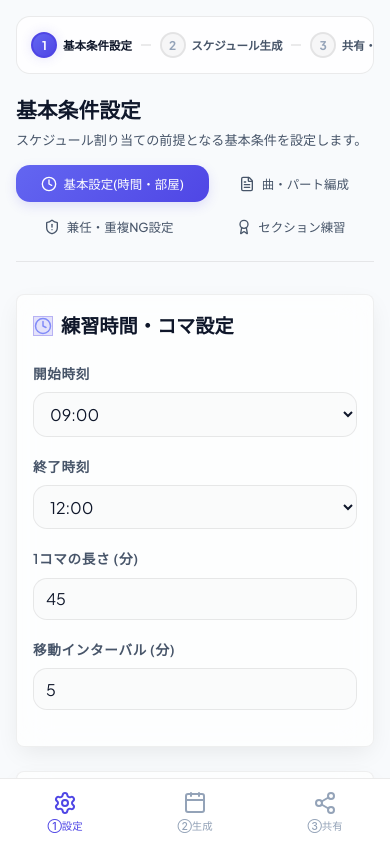
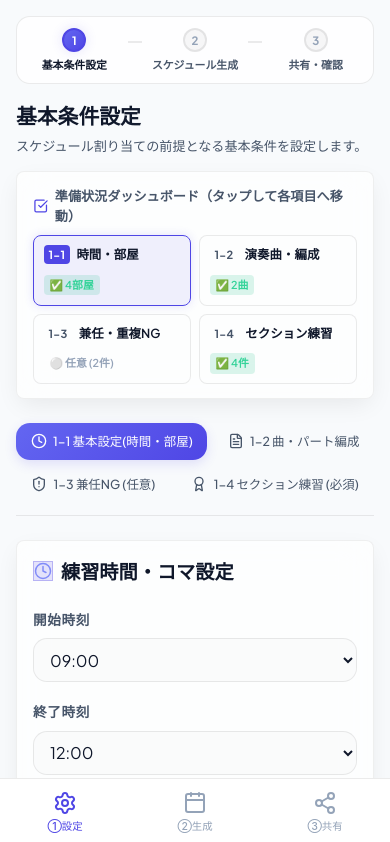
Before and after one commit to zfzeR1/brass-scheduler, a React (Vite) app: page / in a window 390 px wide. Shown: the top 842 px of the page. Built offline with nearby package versions, Linux system fonts and the light colour scheme.

Commit message:
feat: 全体進捗バーのスマホ1画面化・基本条件設定の準備状況ダッシュボード・サブステップ誘導ボタン・未入力ガード機能

```diff
--- a/src/App.tsx
+++ b/src/App.tsx
@@ -236,6 +236,28 @@ export default function App() {
     }
   }, [state, isMemberMode]);
 
+  // タブ切り替え時の未入力事前チェック（ガード機能）
+  const handleTabChange = (targetTab: TabKey) => {
+    if (targetTab === 'schedule' || targetTab === 'share') {
+      if (state.rooms.length === 0) {
+        alert('⚠️ 練習室が1部屋も登録されていません。\nまずは「1-1 基本設定(時間・部屋)」で練習室を登録してください。');
+        setActiveTab('master');
+        return;
+      }
+      if (state.songs.length === 0) {
+        alert('⚠️ 演奏曲が1曲も登録されていません。\n「1-2 曲・パート編成」で演奏曲を登録してください。');
+        setActiveTab('master');
+        return;
+      }
+      if (state.entries.length === 0) {
+        alert('⚠️ スケジュールを作成する「セクション練習」がまだ1件も登録されていません。\n「1-4 セクション練習」で練習内容を登録してください。');
+        setActiveTab('master');
+        return;
+      }
+    }
+    setActiveTab(targetTab);
+  };
+
   // 共有リンク生成
   const handleGenerateShareLink = () => {
     const encoded = encodeScheduleData(state);
@@ -299,7 +321,7 @@ export default function App() {
         <nav className="nav-links">
           <button
             className={`nav-btn ${activeTab === 'master' ? 'active' : ''}`}
-            onClick={() => setActiveTab('master')}
+            onClick={() => handleTabChange('master')}
           >
             <Settings size={18} />
             <span>STEP 1: 基本条件設定</span>
@@ -307,7 +329,7 @@ export default function App() {
 
           <button
             className={`nav-btn ${activeTab === 'schedule' ? 'active' : ''}`}
-            onClick={() => setActiveTab('schedule')}
+            onClick={() => handleTabChange('schedule')}
           >
             <Calendar size={18} />
             <span>STEP 2: スケジュール生成</span>
@@ -315,7 +337,7 @@ export default function App() {
 
           <button
             className={`nav-btn ${activeTab === 'share' ? 'active' : ''}`}
-            onClick={() => setActiveTab('share')}
+            onClick={() => handleTabChange('share')}
           >
             <Share2 size={18} />
             <span>STEP 3: 共有・確認</span>
@@ -338,7 +360,7 @@ export default function App() {
             <Fragment key={step.key}>
               <button
                 className={`stepper-step ${activeTab === step.key ? 'active' : ''}`}
-                onClick={() => setActiveTab(step.key)}
+                onClick={() => handleTabChange(step.key)}
               >
                 <div className="stepper-number">{step.num}</div>
                 <div className="stepper-text">
@@ -353,14 +375,11 @@ export default function App() {
 
         {/* ---------- STEP 1: 基本条件設定 ---------- */}
         {activeTab === 'master' && (
-          <>
-            <MasterDataTab state={state} setState={setState} />
-            <div className="next-step-bar">
-              <button className="btn btn-primary btn-next-step" onClick={() => setActiveTab('schedule')}>
-                次へ: スケジュール生成に進む <ChevronRight size={18} />
-              </button>
-            </div>
-          </>
+          <MasterDataTab
+            state={state}
+            setState={setState}
+            onProceedToSchedule={() => handleTabChange('schedule')}
+          />
         )}
 
         {/* ---------- STEP 2: スケジュール生成 ---------- */}
@@ -432,21 +451,21 @@ export default function App() {
       <nav className="mobile-bottom-nav">
         <button
           className={`mobile-nav-btn ${activeTab === 'master' ? 'active' : ''}`}
-          onClick={() => setActiveTab('master')}
+          onClick={() => handleTabChange('master')}
         >
           <Settings size={22} className="nav-icon" />
           <span>①設定</span>
         </button>
         <button
           className={`mobile-nav-btn ${activeTab === 'schedule' ? 'active' : ''}`}
-          onClick={() => setActiveTab('schedule')}
+          onClick={() => handleTabChange('schedule')}
         >
           <Calendar size={22} className="nav-icon" />
           <span>②生成</span>
         </button>
         <button
           className={`mobile-nav-btn ${activeTab === 'share' ? 'active' : ''}`}
-          onClick={() => setActiveTab('share')}
+          onClick={() => handleTabChange('share')}
         >
           <Share2 size={22} className="nav-icon" />
           <span>③共有</span>
--- a/src/components/MasterDataTab.tsx
+++ b/src/components/MasterDataTab.tsx
@@ -9,16 +9,39 @@ import type {
   PartReference
 } from '../types';
 import { STANDARD_PART_COUNTS } from '../types';
-import { Plus, Trash2, Clock, MapPin, ShieldAlert, Award, FileText, CheckSquare, Square, ArrowUp, ArrowDown, Edit3 } from 'lucide-react';
+import { Plus, Trash2, Clock, MapPin, ShieldAlert, Award, FileText, CheckSquare, Square, ArrowUp, ArrowDown, Edit3, ChevronRight } from 'lucide-react';
 import { formatPartName } from '../utils/scheduler';
 
 interface MasterDataTabProps {
   state: ScheduleState;
   setState: React.Dispatch<React.SetStateAction<ScheduleState>>;
+  onProceedToSchedule?: () => void;
 }
 
-export default function MasterDataTab({ state, setState }: MasterDataTabProps) {
+export default function MasterDataTab({ state, setState, onProceedToSchedule }: MasterDataTabProps) {
   const [subTab, setSubTab] = useState<'settings' | 'songs' | 'ng-pairs' | 'entries'>('settings');
+
+  // 未入力事前チェック（ガード機能）
+  const validateAndProceedToSchedule = () => {
+    if (state.rooms.length === 0) {
+      alert('⚠️ 練習室が1部屋も登録されていません。\nまずは「1-1 基本設定(時間・部屋)」で練習室を登録してください。');
+      setSubTab('settings');
+      return;
+    }
+    if (state.songs.length === 0) {
+      alert('⚠️ 演奏曲が1曲も登録されていません。\n「1-2 曲・パート編成」で演奏曲を登録してください。');
+      setSubTab('songs');
+      return;
+    }
+    if (state.entries.length === 0) {
+      alert('⚠️ スケジュールを作成する「セクション練習」がまだ1件も登録されていません。\n「1-4 セクション練習」で練習内容を登録してください。');
+      setSubTab('entries');
+      return;
+    }
+    if (onProceedToSchedule) {
+      onProceedToSchedule();
+    }
+  };
 
   // --- セクション練習 編集用ステート ---
   const [editingEntryId, setEditingEntryId] = useState<string | null>(null);
@@ -374,23 +397,100 @@ export default function MasterDataTab({ state, setState }: MasterDataTabProps) {
       <h1 className="page-title">基本条件設定</h1>
       <p className="page-subtitle">スケジュール割り当ての前提となる基本条件を設定します。</p>
 
+      {/* 準備状況ダッシュボード */}
+      <div className="status-dashboard glass-card" style={{ marginBottom: '1.5rem', padding: '0.85rem 1rem' }}>
+        <div style={{ fontSize: '0.82rem', fontWeight: 600, color: 'var(--text-secondary)', marginBottom: '0.6rem', display: 'flex', alignItems: 'center', gap: '0.4rem' }}>
+          <CheckSquare size={16} style={{ color: 'var(--primary)' }} />
+          <span>準備状況ダッシュボード（タップして各項目へ移動）</span>
+        </div>
+        <div className="dashboard-grid">
+          {/* 1-1 時間・部屋 */}
+          <div
+            className={`dashboard-card ${subTab === 'settings' ? 'active' : ''}`}
+            onClick={() => setSubTab('settings')}
+          >
+            <div className="dashboard-card-header">
+              <span className="step-tag">1-1</span>
+              <span className="card-title">時間・部屋</span>
+            </div>
+            <div className="card-status">
+              {state.rooms.length > 0 ? (
+                <span className="status-badge success">✅ {state.rooms.length}部屋</span>
+              ) : (
+                <span className="status-badge warning">⚠️ 未登録</span>
+              )}
+            </div>
+          </div>
+
+          {/* 1-2 演奏曲 */}
+          <div
+            className={`dashboard-card ${subTab === 'songs' ? 'active' : ''}`}
+            onClick={() => setSubTab('songs')}
+          >
+            <div className="dashboard-card-header">
+              <span className="step-tag">1-2</span>
+              <span className="card-title">演奏曲・編成</span>
+            </div>
+            <div className="card-status">
+              {state.songs.length > 0 ? (
+                <span className="status-badge success">✅ {state.songs.length}曲</span>
+              ) : (
+                <span className="status-badge danger">⚠️ 未登録(必須)</span>
+              )}
+            </div>
+          </div>
+
+          {/* 1-3 兼任NG */}
+          <div
+            className={`dashboard-card ${subTab === 'ng-pairs' ? 'active' : ''}`}
+            onClick={() => setSubTab('ng-pairs')}
+          >
+            <div className="dashboard-card-header">
+              <span className="step-tag">1-3</span>
+              <span className="card-title">兼任・重複NG</span>
+            </div>
+            <div className="card-status">
+              <span className="status-badge neutral">⚪ 任意 ({state.duplicateNGPairs.length}件)</span>
+            </div>
+          </div>
+
+          {/* 1-4 練習内容 */}
+          <div
+            className={`dashboard-card ${subTab === 'entries' ? 'active' : ''}`}
+            onClick={() => setSubTab('entries')}
+          >
+            <div className="dashboard-card-header">
+              <span className="step-tag">1-4</span>
+              <span className="card-title">セクション練習</span>
+            </div>
+            <div className="card-status">
+              {state.entries.length > 0 ? (
+                <span className="status-badge success">✅ {state.entries.length}件</span>
+              ) : (
+                <span className="status-badge danger">⚠️ 未登録(必須)</span>
+              )}
+            </div>
+          </div>
+        </div>
+      </div>
+
       {/* Sub Tabs */}
-      <div className="nav-links" style={{ flexDirection: 'row', marginBottom: '2rem', borderBottom: '1px solid var(--border-color)', paddingBottom: '1rem' }}>
+      <div className="nav-links" style={{ flexDirection: 'row', marginBottom: '1.5rem', borderBottom: '1px solid var(--border-color)', paddingBottom: '0.75rem', flexWrap: 'wrap', gap: '0.35rem' }}>
         <button className={`nav-btn ${subTab === 'settings' ? 'active' : ''}`} onClick={() => setSubTab('settings')}>
           <Clock size={16} />
-          基本設定(時間・部屋)
+          1-1 基本設定(時間・部屋)
         </button>
         <button className={`nav-btn ${subTab === 'songs' ? 'active' : ''}`} onClick={() => setSubTab('songs')}>
           <FileText size={16} />
-          曲・パート編成
+          1-2 曲・パート編成
         </button>
         <button className={`nav-btn ${subTab === 'ng-pairs' ? 'active' : ''}`} onClick={() => setSubTab('ng-pairs')}>
           <ShieldAlert size={16} />
-          兼任・重複NG設定
+          1-3 兼任NG (任意)
         </button>
         <button className={`nav-btn ${subTab === 'entries' ? 'active' : ''}`} onClick={() => setSubTab('entries')}>
           <Award size={16} />
-          セクション練習
+          1-4 セクション練習 (必須)
         </button>
       </div>
 
@@ -538,6 +638,23 @@ export default function MasterDataTab({ state, setState }: MasterDataTabProps) {
                   </div>
                 );
               })}
+            </div>
+
+            {/* 次のステップへ */}
+            <div className="next-step-bar" style={{ marginTop: '1.5rem' }}>
+              <button
+                type="button"
+                className="btn btn-primary btn-next-step"
+                onClick={() => {
+                  if (state.rooms.length === 0) {
+                    alert('⚠️ 練習室を最低1部屋登録してください。');
+                    return;
+                  }
+                  setSubTab('songs');
+                }}
+              >
+                次へ: 1-2 曲・パート編成へ <ChevronRight size={18} />
+              </button>
             </div>
           </div>
         </div>
@@ -798,6 +915,23 @@ export default function MasterDataTab({ state, setState }: MasterDataTabProps) {
                 })
               )}
             </div>
+
+            {/* 次のステップへ */}
+            <div className="next-step-bar" style={{ marginTop: '1.5rem' }}>
+              <button
+                type="button"
+                className="btn btn-primary btn-next-step"
+                onClick={() => {
+                  if (state.songs.length === 0) {
+                    alert('⚠️ 演奏曲を最低1曲登録してください。');
+                    return;
+                  }
+                  setSubTab('ng-pairs');
+                }}
+              >
+                次へ: 1-3 兼任・重複NG設定へ <ChevronRight size={18} />
+              </button>
+            </div>
           </div>
         </div>
       )}
@@ -982,6 +1116,17 @@ export default function MasterDataTab({ state, setState }: MasterDataTabProps) {
                 </tbody>
               </table>
             </div>
+          </div>
+
+          {/* 次のステップへ */}
+          <div className="next-step-bar" style={{ gridColumn: 'span 2', marginTop: '1.5rem' }}>
+            <button
+              type="button"
+              className="btn btn-primary btn-next-step"
+              onClick={() => setSubTab('entries')}
+            >
+              次へ: 1-4 セクション練習へ (スキップ可) <ChevronRight size={18} />
+            </button>
           </div>
         </div>
       )}
@@ -1212,6 +1357,17 @@ export default function MasterDataTab({ state, setState }: MasterDataTabProps) {
               </table>
             </div>
           </div>
+
+          {/* 全設定完了！STEP 2へ */}
+          <div className="next-step-bar" style={{ marginTop: '1.5rem' }}>
+            <button
+              type="button"
+              className="btn btn-primary btn-next-step"
+              onClick={validateAndProceedToSchedule}
+            >
+              全設定完了！STEP 2: スケジュール生成へ進む <ChevronRight size={18} />
+            </button>
+          </div>
         </div>
       )}
     </div>
--- a/src/index.css
+++ b/src/index.css
@@ -777,6 +777,9 @@ body {
 /* ================================
    Progress Stepper Bar
    ================================ */
+/* ================================
+   Progress Stepper Bar
+   ================================ */
 .stepper {
   display: flex;
   align-items: center;
@@ -867,6 +870,92 @@ body {
 }
 
 /* ================================
+   Status Dashboard (準備状況カード)
+   ================================ */
+.dashboard-grid {
+  display: grid;
+  grid-template-columns: repeat(4, 1fr);
+  gap: 0.75rem;
+}
+
+.dashboard-card {
+  background: rgba(255, 255, 255, 0.02);
+  border: 1px solid var(--border-color);
+  border-radius: var(--radius-sm);
+  padding: 0.75rem;
+  cursor: pointer;
+  transition: all 0.2s ease;
+  display: flex;
+  flex-direction: column;
+  gap: 0.4rem;
+}
+
+.dashboard-card:hover {
+  background: rgba(255, 255, 255, 0.05);
+  border-color: var(--border-focus);
+}
+
+.dashboard-card.active {
+  background: rgba(79, 70, 229, 0.08);
+  border-color: var(--primary);
+  box-shadow: 0 0 10px var(--primary-glow);
+}
+
+.dashboard-card-header {
+  display: flex;
+  align-items: center;
+  gap: 0.4rem;
+}
+
+.step-tag {
+  font-size: 0.7rem;
+  font-weight: 700;
+  padding: 1px 5px;
+  border-radius: 4px;
+  background: rgba(255, 255, 255, 0.08);
+  color: var(--text-secondary);
+}
+
+.dashboard-card.active .step-tag {
+  background: var(--primary);
+  color: white;
+}
+
+.card-title {
+  font-size: 0.82rem;
+  font-weight: 600;
+  color: var(--text-primary);
+}
+
+.status-badge {
+  font-size: 0.72rem;
+  font-weight: 600;
+  padding: 2px 6px;
+  border-radius: 4px;
+  display: inline-block;
+}
+
+.status-badge.success {
+  background: rgba(16, 185, 129, 0.15);
+  color: #34d399;
+}
+
+.status-badge.warning {
+  background: rgba(245, 158, 11, 0.15);
+  color: #fbbf24;
+}
+
+.status-badge.danger {
+  background: rgba(239, 68, 68, 0.15);
+  color: #f87171;
+}
+
+.status-badge.neutral {
+  background: rgba(255, 255, 255, 0.06);
+  color: var(--text-muted);
+}
+
+/* ================================
    Next Step Navigation Bar
    ================================ */
 .next-step-bar {
@@ -944,26 +1033,43 @@ body {
    Mobile Responsive: Stepper & Next Step
    ================================ */
 @media (max-width: 768px) {
+  /* ステッパーのスマホ1画面化（横スクロール完全廃止） */
   .stepper {
-    padding: 0.6rem 0.5rem;
-    overflow-x: auto;
-    -webkit-overflow-scrolling: touch;
-    margin-bottom: 1.25rem;
+    padding: 0.5rem 0.25rem;
+    overflow-x: hidden;
+    margin-bottom: 1rem;
+    display: flex;
+    justify-content: space-between;
+    align-items: center;
+    width: 100%;
   }
 
   .stepper-step {
-    padding: 0.35rem 0.4rem;
-    gap: 0.35rem;
+    padding: 0.2rem;
+    gap: 0.25rem;
+    flex-direction: column;
+    align-items: center;
+    text-align: center;
+    flex: 1;
+    min-width: 0;
   }
 
   .stepper-number {
-    width: 26px;
-    height: 26px;
-    font-size: 0.75rem;
+    width: 24px;
+    height: 24px;
+    font-size: 0.72rem;
+  }
+
+  .stepper-text {
+    text-align: center;
+    width: 100%;
   }
 
   .stepper-label {
-    font-size: 0.72rem;
+    font-size: 0.68rem;
+    white-space: nowrap;
+    overflow: hidden;
+    text-overflow: ellipsis;
   }
 
   .stepper-sub {
@@ -971,8 +1077,28 @@ body {
   }
 
   .stepper-line {
-    min-width: 10px;
-    margin: 0 0.15rem;
+    flex: 0 0 14px;
+    min-width: 8px;
+    margin: 0;
+    margin-bottom: 16px;
+  }
+
+  /* ダッシュボードのスマホ対応（2列グリッド） */
+  .dashboard-grid {
+    grid-template-columns: repeat(2, 1fr);
+    gap: 0.5rem;
+  }
+
+  .dashboard-card {
+    padding: 0.6rem;
+  }
+
+  .card-title {
+    font-size: 0.78rem;
+  }
+
+  .status-badge {
+    font-size: 0.68rem;
   }
 
   .next-step-bar {
```
